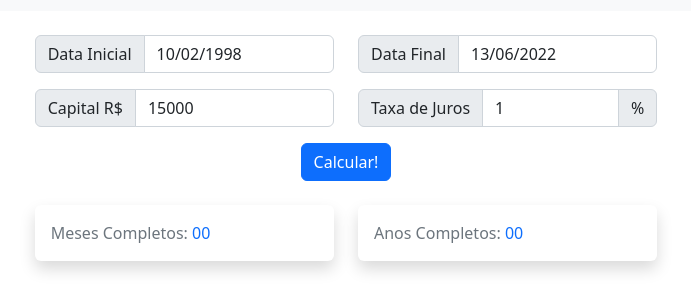
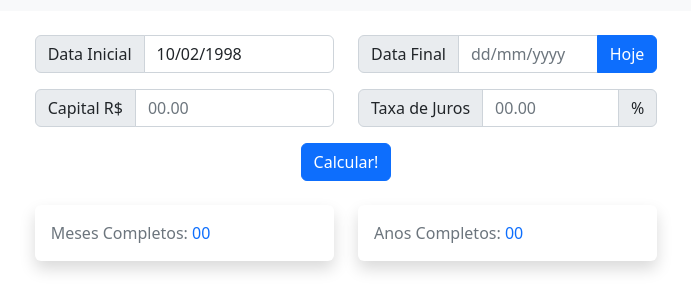
Before and after one commit to felipecadar/franfran, a plain HTML site: page index.html in a window 1280 px wide. Shown: the part 61-364 px from the top of the page, without its empty margins (294-985 px from the left). Drawn offline with nearby package versions, Linux system fonts and the light colour scheme.

Commit message:
add today button

```diff
--- a/index.html
+++ b/index.html
@@ -31,6 +31,16 @@
 
         function round(number) {
             return Math.round((number + Number.EPSILON) * 100) / 100
+        }
+
+        function hoje(){
+            let date = new Date()
+            let d = date.getDay()
+            let m = date.getMonth()+1
+            let y = date.getFullYear()
+
+            document.getElementById("final_data").value = `${d}/${m}/${y}`
+
         }
 
         function calc() {
@@ -86,7 +96,7 @@
 
                 <div class="input-group mb-3">
                     <span class="input-group-text">Data Inicial</span>
-                    <input id="init_data" type="text" class="form-control" placeholder="d/m/yyyy"
+                    <input id="init_data" type="text" class="form-control" placeholder="dd/mm/yyyy"
                         aria-describedby="basic-addon1" value="10/02/1998">
                 </div>
 
@@ -94,10 +104,11 @@
             <div class="col-md-4">
 
                 <div class="input-group mb-3">
-                    <span class="input-group-text">Data Final</span>
-                    <input id="final_data" type="text" class="form-control" placeholder="d/m/yyyy"
-                        aria-describedby="basic-addon1" value="13/06/2022">
-                </div>
+                    <span class="input-group-text">Data Final </span>
+                    <input id="final_data" type="text" class="form-control" placeholder="dd/mm/yyyy"
+                        aria-describedby="basic-addon1" >
+                        <button type="button" onclick="hoje()" class="btn btn-primary">Hoje</button>
+                    </div>
 
             </div>
             <div class="col"></div>
@@ -109,8 +120,8 @@
             <div class="col-md-4">
                 <div class="input-group mb-3">
                     <span class="input-group-text">Capital R$</span>
-                    <input id="capital" type="number" min="0.00" step="0.05" class="form-control" placeholder="00.00"
-                        value="15000" aria-describedby="basic-addon1">
+                    <input id="capital" type="number" min="0.00" class="form-control" placeholder="00.00"
+                         aria-describedby="basic-addon1">
                 </div>
 
             </div>
@@ -118,8 +129,8 @@
 
                 <div class="input-group mb-3">
                     <span class="input-group-text">Taxa de Juros</span>
-                    <input id="juros" type="number" min="0.00" step="0.05" class="form-control" placeholder="00.00"
-                        value="1" aria-describedby="basic-addon1">
+                    <input id="juros" type="number" min="0.00" class="form-control" placeholder="00.00"
+                         aria-describedby="basic-addon1">
                     <span class="input-group-text" id="basic-addon1">%</span>
                 </div>
 
```
